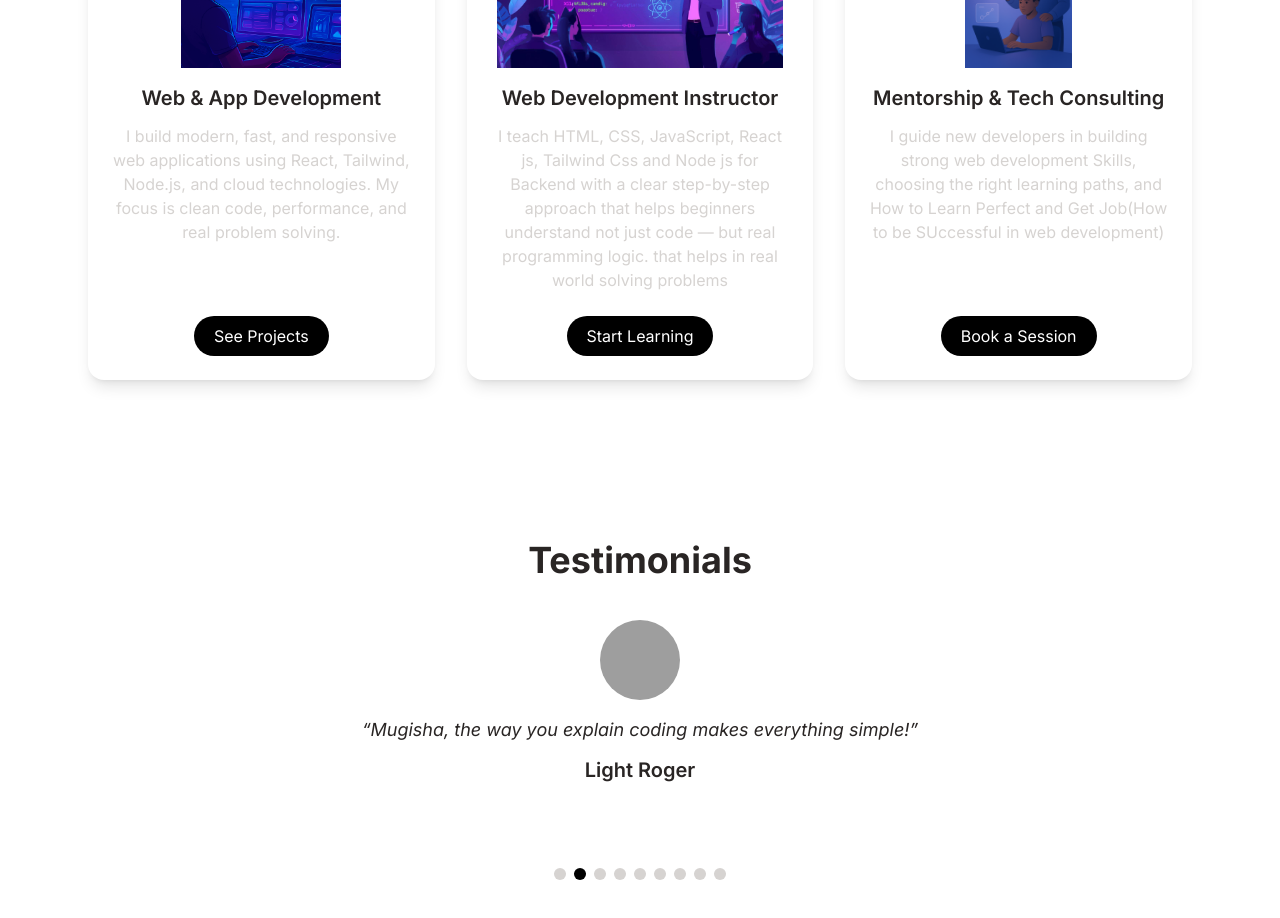
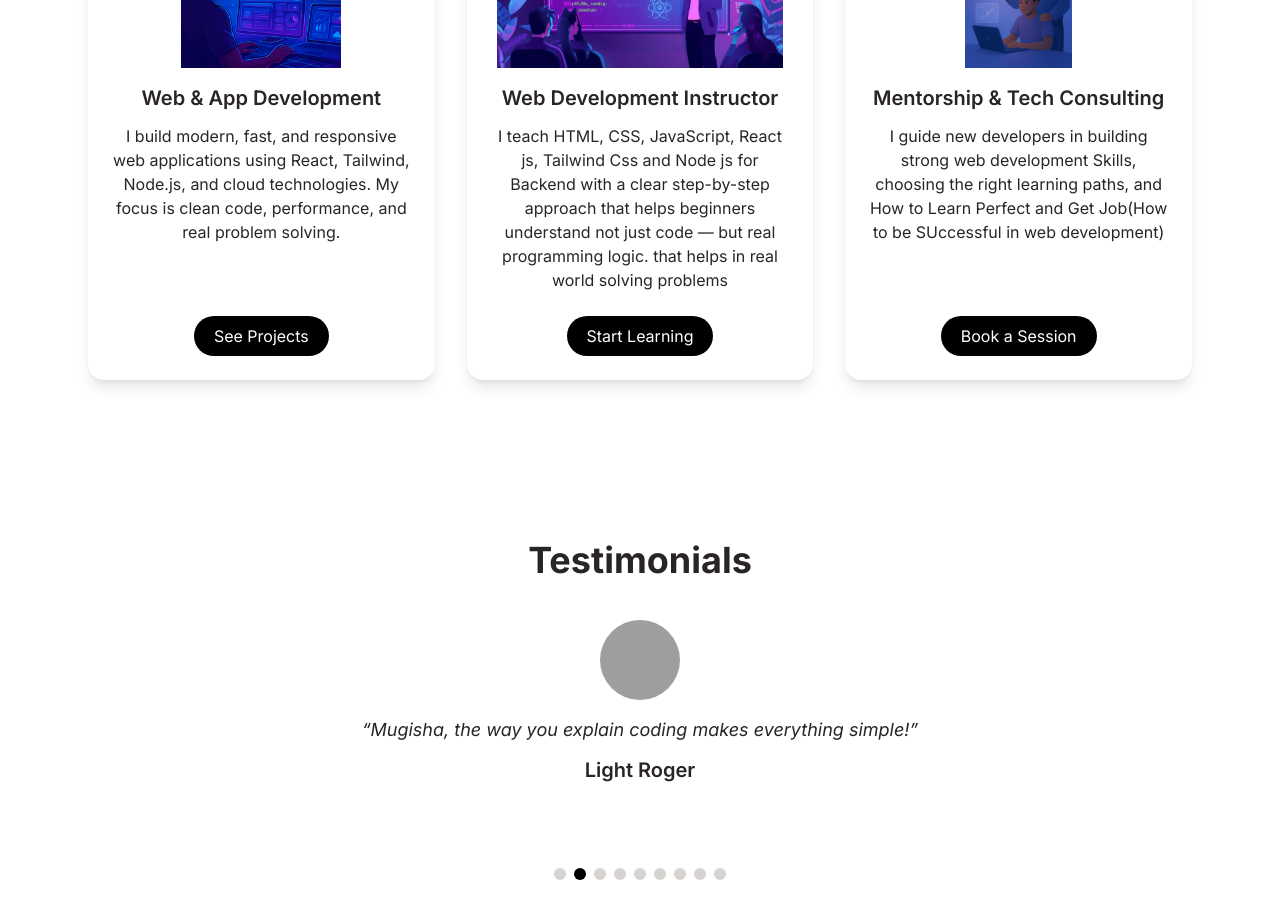
Before and after one commit to mugishaisaie/Mugisha-Isaie, a React (Vite) app: page / in a window 1280 px wide. Shown: the part 1160-2078 px from the top of the page. Built offline with nearby package versions, Linux system fonts and the light colour scheme; grey boxes are pictures that could not be loaded.

Commit message:
updating light and dark mode in service section

```diff
--- a/src/components/services.jsx
+++ b/src/components/services.jsx
@@ -40,7 +40,7 @@ export default function ServicesSection() {
 
               <h3 className="text-xl font-semibold mb-3">{service.title}</h3>
 
-              <p className="text-stone-300 mb-6">
+              <p className="dark:text-stone-300 mb-6">
                 {service.description}
               </p>
 
```
